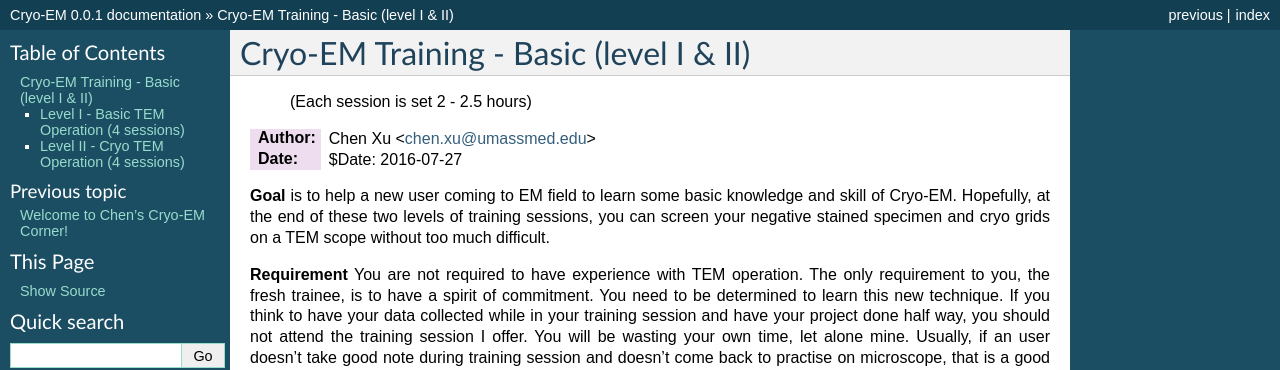
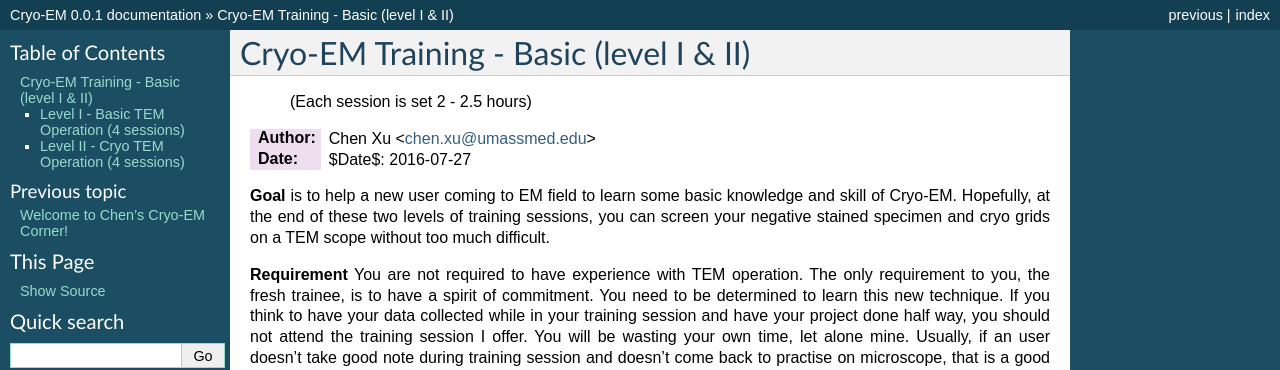
Before and after one commit to xuchen66/sphinx-emdocs, a Sphinx documentation site: the page built from source/cryo-em_training.rst, in a window 1280 px wide. Shown: the top 370 px of the page. Built offline with Sphinx 7.4.7, drawn with Linux system fonts in a browser that asks for light colours; pages that are not in the unit, such as notebooks, are missing from menus.

```diff
--- a/source/cryo-em_training.rst
+++ b/source/cryo-em_training.rst
@@ -6,7 +6,7 @@ Cryo-EM Training - Basic (level I & II)
 =======================================
           (Each session is set 2 - 2.5 hours)
 :Author: Chen Xu <chen.xu@umassmed.edu>
-:Date: $Date: 2016-07-27
+:Date: $Date$: 2016-07-27
 
 **Goal** is to help a new user coming to EM field to learn some basic knowledge and skill of Cryo-EM. Hopefully, at the end of these two levels of training sessions, you can screen your negative stained specimen and cryo grids on a TEM scope without too much difficult.
 
```
